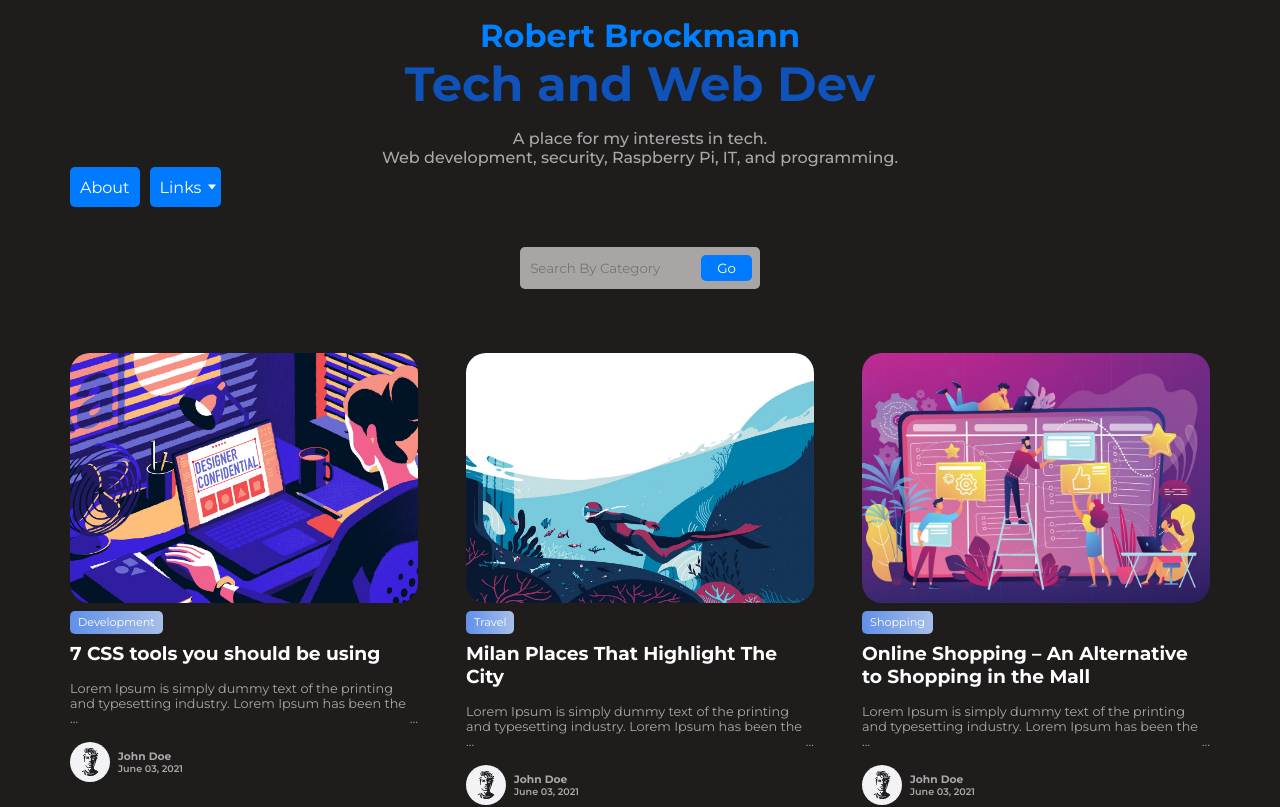
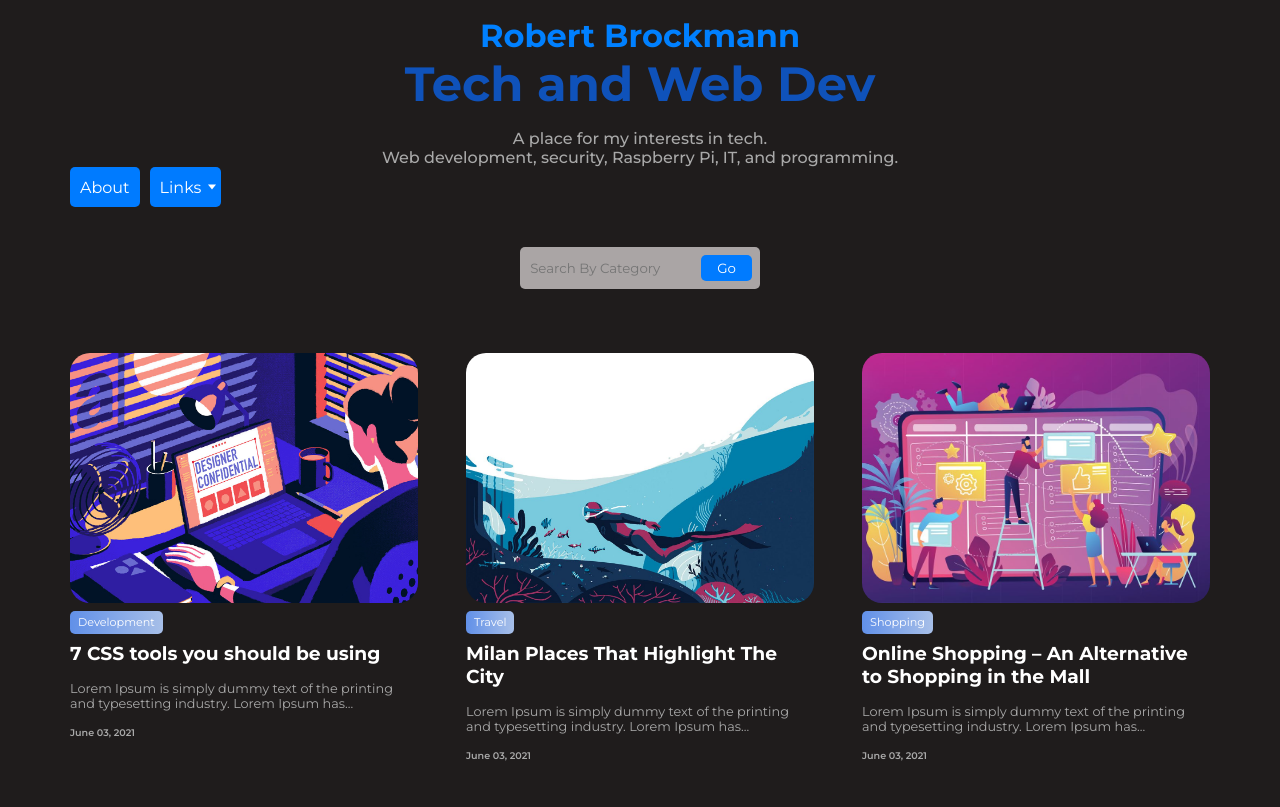
Before and after one commit to bbrockmann1/Perosnal_blog, a React (Create React App) app: page / in a window 1280 px wide. Shown: the top 807 px of the page. Built offline with nearby package versions, Linux system fonts and the light colour scheme.

Commit message:
blogItem edit

```diff
--- a/src/components/Home/BlogList/BlogItem/BlogItem.js
+++ b/src/components/Home/BlogList/BlogItem/BlogItem.js
@@ -21,12 +21,10 @@ function BlogItem({
       <img className='blogItem-cover' src={cover} alt='cover' />
       <Chip label={category} />
       <h3 className='title'>{title}</h3>
-      <p className='blogItem-desc'>{description.substring(0, 100) + '...'}</p>
+      <p className='blogItem-desc'>{description.substring(0, 90) + '...'}</p>
       <footer>
         <div className='blogItem-author'>
-          <img src={authorAvatar} alt='avatar' />
           <div>
-            <h6 className='name'>{authorName}</h6>
             <p>{createdAt}</p>
           </div>
         </div>
--- a/src/components/Home/BlogList/BlogItem/blogItem.css
+++ b/src/components/Home/BlogList/BlogItem/blogItem.css
@@ -33,7 +33,6 @@
 
 .blogItem-desc::before {
   position: absolute;
-  content: '...';
   bottom: 0;
   right: 0;
 }
```
